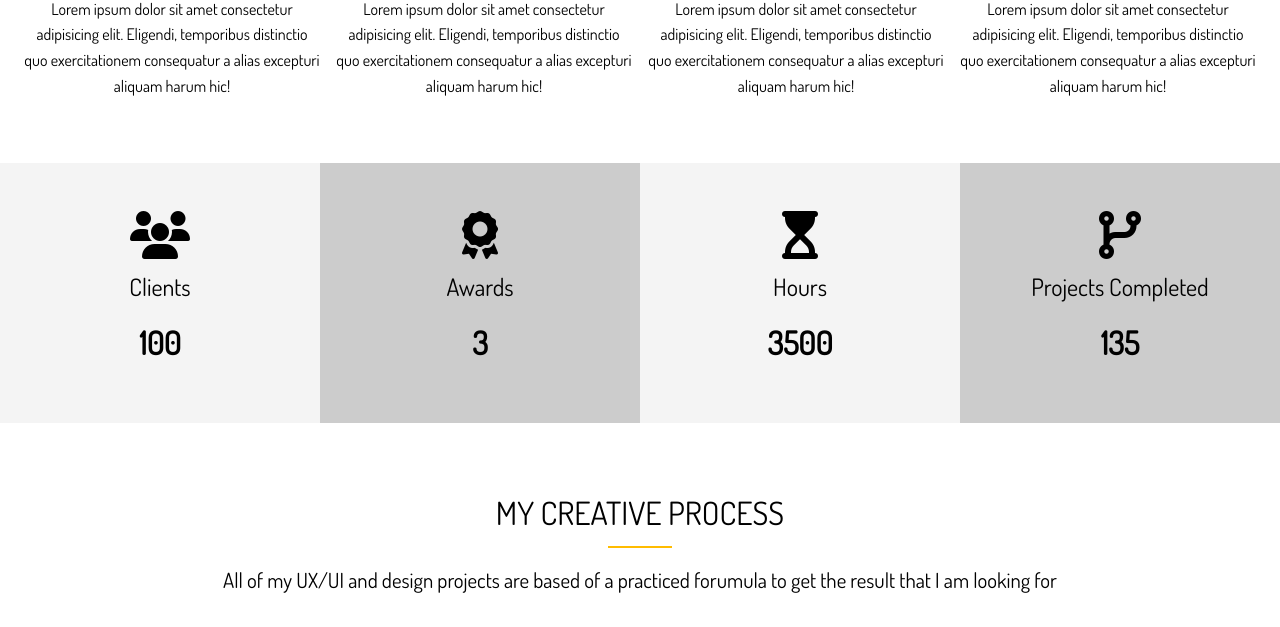
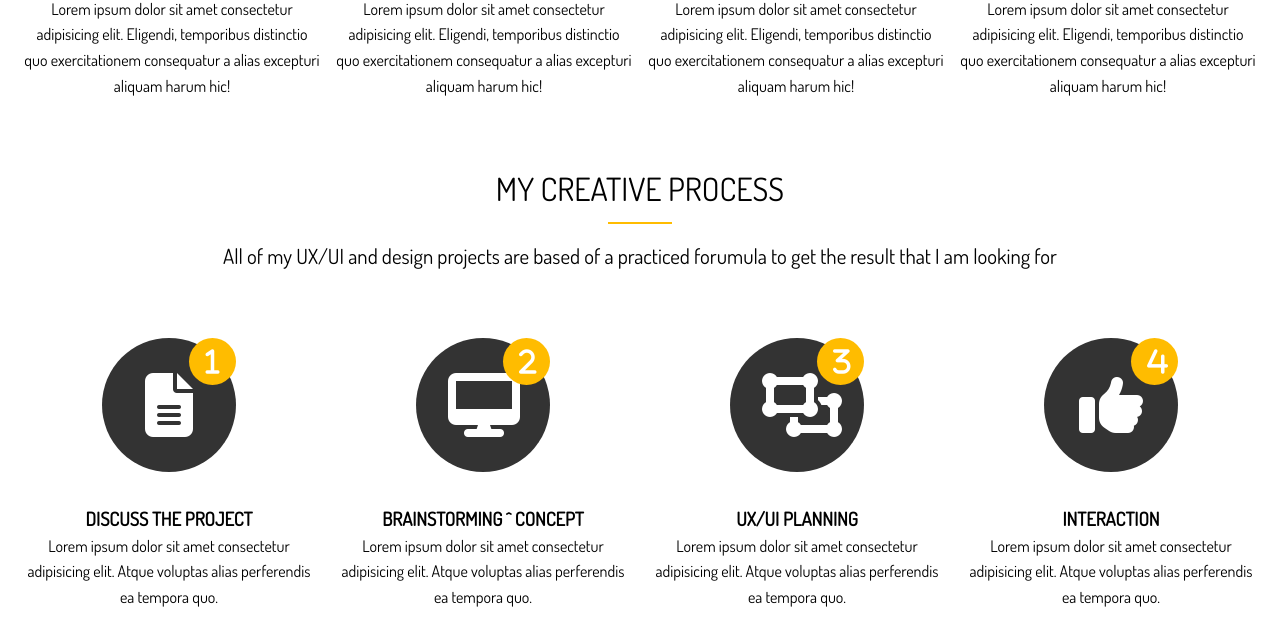
Before and after one commit to Julizajz/portfolio.website, a website: page dist/index.html in a window 1280 px wide. Shown: the part 1062-1689 px from the top of the page. Drawn offline with Linux system fonts and the light colour scheme.

Commit message:
edited awards section

```diff
--- a/dist/index.html
+++ b/dist/index.html
@@ -96,38 +96,7 @@
     </section>
 
     <!-- Section B: Stats -->
-    <section id="home-b" class="text-center py-2">
-      <div class="stats">
-        <div>
-          <ul>
-            <li><i class="fas fa-users fa-3x"></i></li>
-            <li class="stats-title">Clients</li>
-            <li class="stats-number">100</li>
-          </ul>
-        </div>
-        <div>
-          <ul>
-            <li><i class="fas fa-award fa-3x"></i></li>
-            <li class="stats-title">Awards</li>
-            <li class="stats-number">3</li>
-          </ul>
-        </div>
-        <div>
-          <ul>
-            <li><i class="fas fa-hourglass-start fa-3x"></i></li>
-            <li class="stats-title">Hours</li>
-            <li class="stats-number">3500</li>
-          </ul>
-        </div>
-        <div>
-          <ul>
-            <li><i class="fas fa-code-branch fa-3x"></i></li>
-            <li class="stats-title">Projects Completed</li>
-            <li class="stats-number">135</li>
-          </ul>
-        </div>
-      </div>
-    </section>
+
 
     <!-- Section C: Process -->
     <section id="home-c" class="text-center py-2">
```
